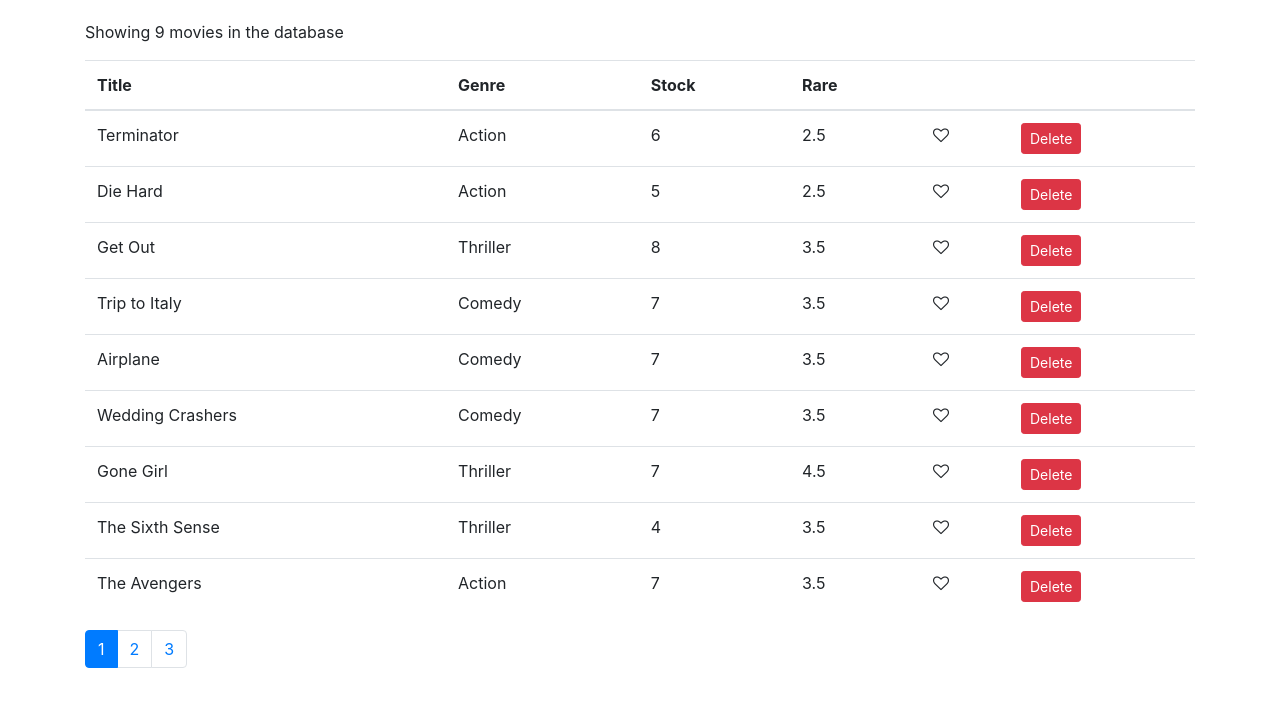
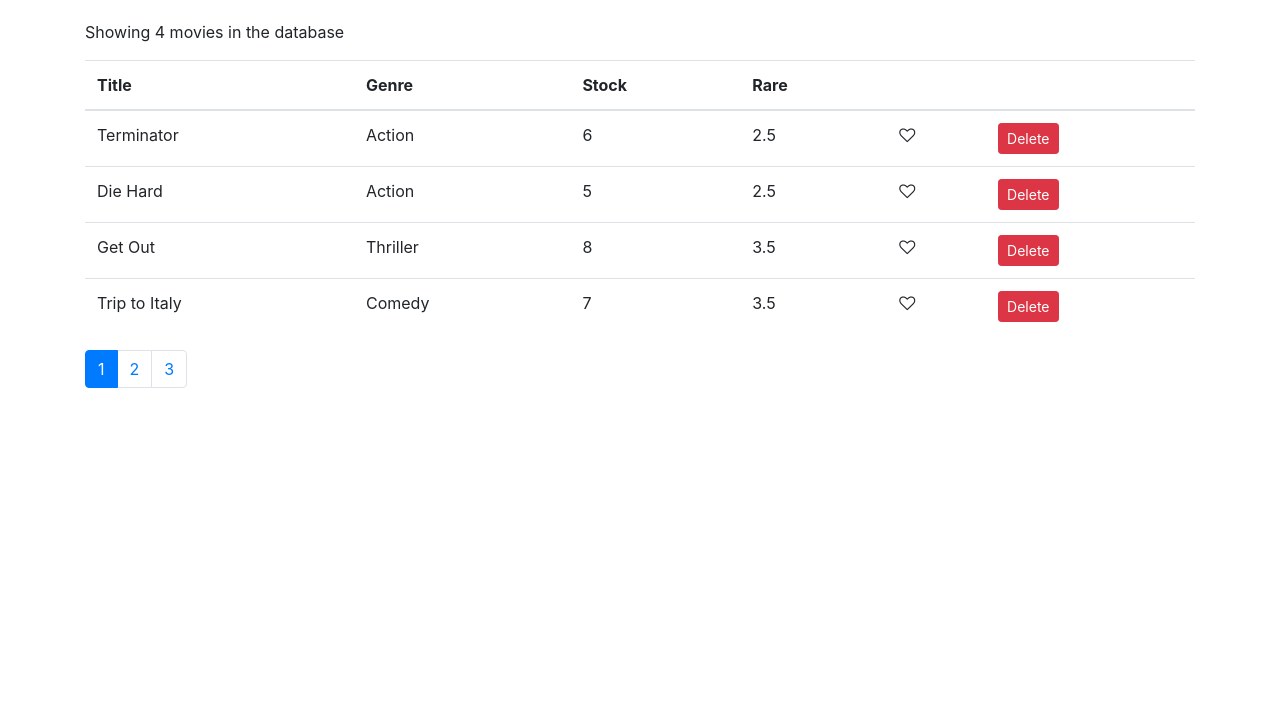
Before and after one commit to Mpinan/ReactProject, a React (Create React App) app in the folder vidly/: page / in a window 1280 px wide. Shown: the top 706 px of the page. Built offline with nearby package versions, Linux system fonts and the light colour scheme.

Commit message:
Created utilutes file with paginate algorithm, movies are shown in different pages

```diff
--- a/vidly/src/component/movies.jsx
+++ b/vidly/src/component/movies.jsx
@@ -2,6 +2,7 @@
 import Like from "../component/common/like";
 import Pagination from "../component/common/pagination";
 import { getMovies } from "../services/fakeMovieService";
+import { paginate } from "../utilities/paginate";
 
 class Movies extends Component {
   state = {
@@ -31,12 +32,14 @@
 
   render() {
     const { length: count } = this.state.movies;
-    const { pageSize, currentPage } = this.state;
+    const { pageSize, currentPage, movies: allMovies } = this.state;
     if (count === 0) return <p>No movies in the database</p>;
+
+    const movies = paginate(allMovies, currentPage, pageSize);
 
     return (
       <React.Fragment>
-        <p>Showing {count} movies in the database</p>
+        <p>Showing {pageSize} movies in the database</p>
         <table className="table">
           <thead>
             <tr>
@@ -49,7 +52,7 @@
             </tr>
           </thead>
           <tbody>
-            {this.state.movies.map(movie => (
+            {movies.map(movie => (
               <tr key={movie._id}>
                 <td>{movie.title}</td>
                 <td>{movie.genre.name}</td>
--- /dev/null
+++ b/vidly/src/utilities/paginate.jsx
@@ -0,0 +1,9 @@
+import _ from "lodash";
+
+export function paginate(items, pageNumber, pageSize) {
+  const startIndex = (pageNumber - 1) * pageSize;
+  return _(items)
+    .slice(startIndex)
+    .take(pageSize)
+    .value();
+}
```
